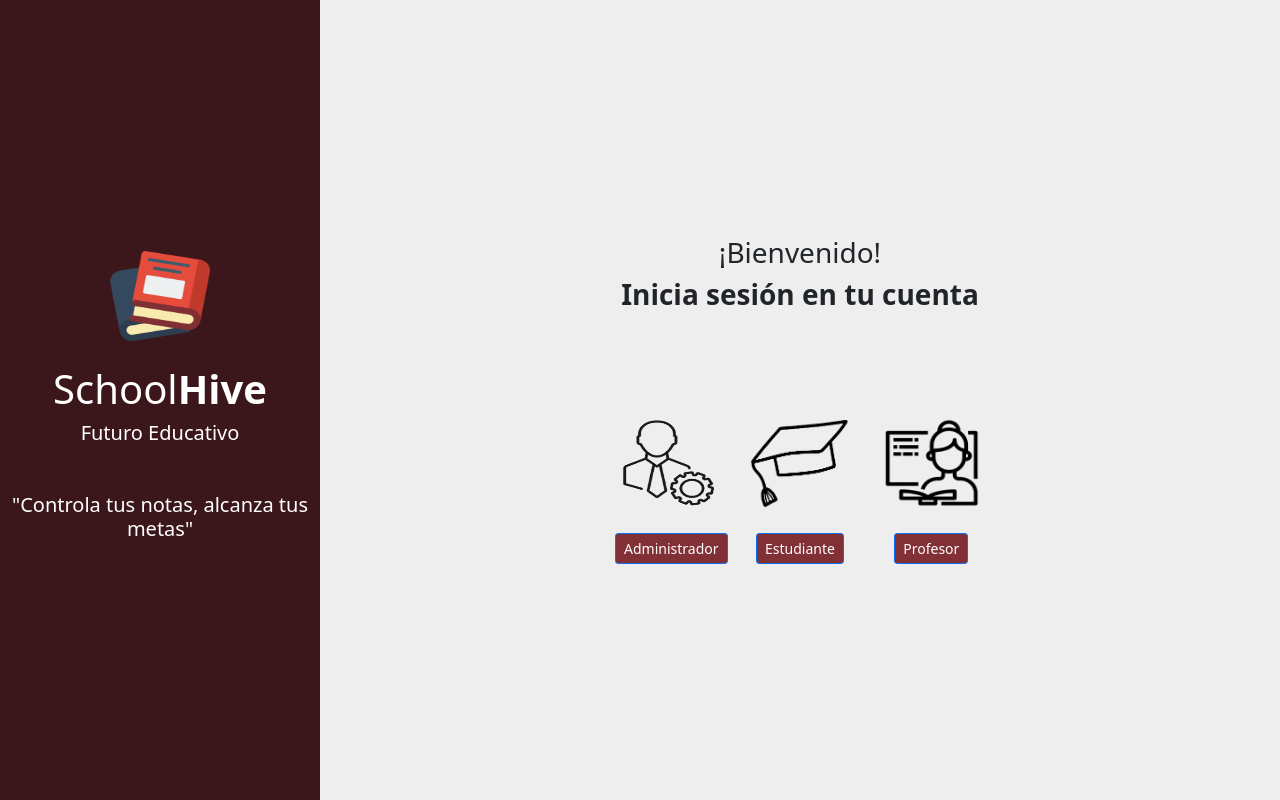
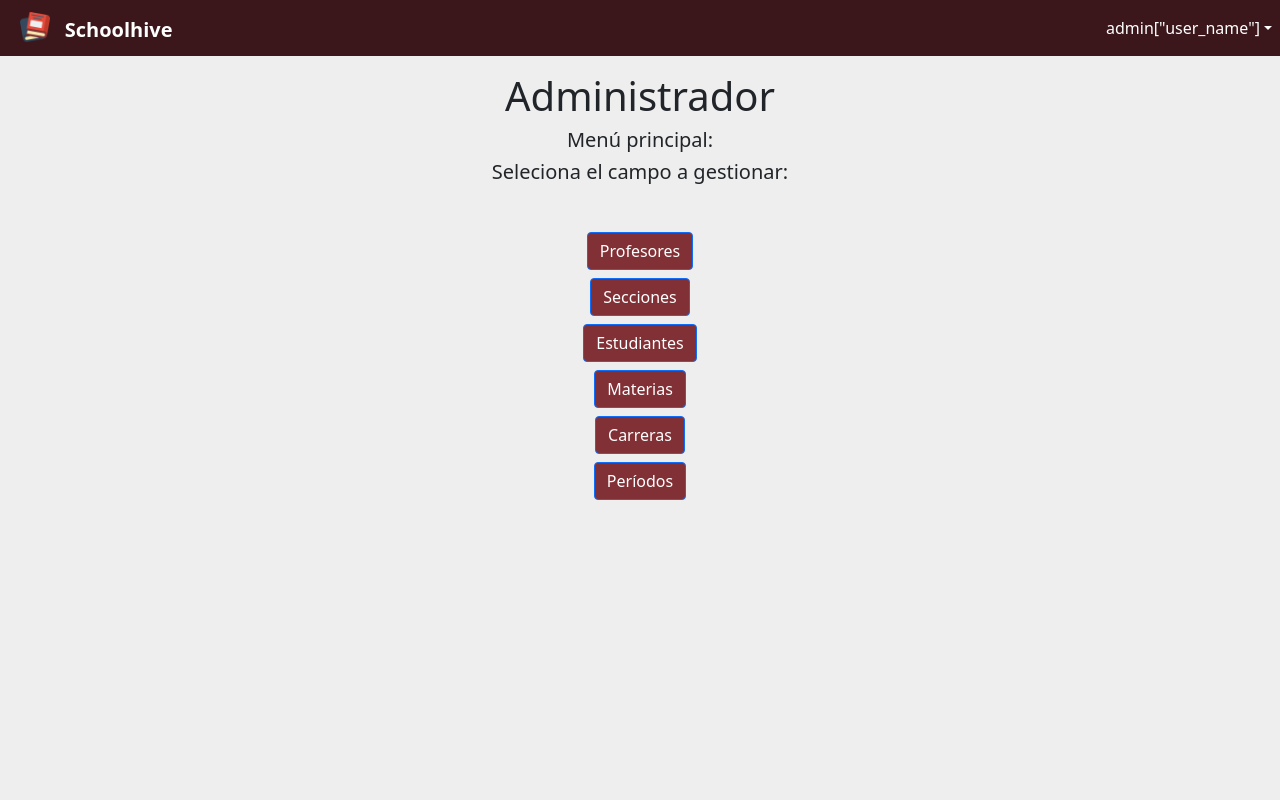
Before and after one commit to BarretoJuan/schoolhive, a Flask app: page /login in a window 1280 px wide. Run offline with Flask 3, Linux system fonts and the light colour scheme; some libraries are stand-ins or nearby versions.

Commit message:
adminMenu View

```diff
--- a/app.py
+++ b/app.py
@@ -2,9 +2,13 @@ from flask import Flask, render_template
 
 app = Flask(__name__)
 
+@app.route("/")
+def route():
+    return render_template("adminMenu.html")
+
 @app.route("/login")
 def hello_world():
-    return render_template("loginOptions.html")
+    return render_template("adminMenu.html")
 
 @app.route("/login/admin")
 def login_admin():
--- a/static/css/login.css
+++ b/static/css/login.css
@@ -71,3 +71,145 @@ html {
 .navbar {
   margin-bottom: 20px;
 }
+
+.navbar {
+  background-color: #3B171B;
+}
+
+/* Customize the color of the navbar links */
+.navbar-dark .navbar-nav .nav-link {
+  color: #ffffff;
+}
+
+/* Style the dropdown menu */
+.dropdown-menu {
+  background-color: #3B171B;
+  border: none;
+}
+
+/* Style the dropdown menu items */
+.dropdown-item {
+  color: #ffffff;
+}
+
+/* Style the dropdown menu items on hover */
+.dropdown-item:hover {
+  background-color: #3B171B;
+  color: #ffffff;
+}
+
+/* Style the dropdown toggle button */
+.navbar-dark .navbar-toggler {
+  border-color: #ffffff;
+}
+
+/* Style the dropdown toggle button icon */
+.navbar-dark .navbar-toggler-icon {
+  background-color: #ffffff;
+}
+
+
+/* Style the navbar brand */
+.navbar-brand {
+  color: #ffffff;
+  font-weight: bold;
+   /* Add padding to the right */
+}
+
+
+
+/* Add margin to the dropdown menu to position it to the left */
+.dropdown-menu-right {
+  right: 0;
+  left: auto;
+  padding-right: 40px; /* Add padding to the right */
+}
+
+/* Add margin to the navbar items to align them to the right */
+.navbar-nav.ml-auto {
+  margin-left: auto;
+}
+
+.navbar2 {
+  background-color: #ffffff;
+  /* Add additional styles for the second navbar */
+}
+
+.navbar2 .navbar-nav .nav-link {
+  color: #000000;
+  /* Customize the color of the navbar links for the second navbar */
+}
+
+.nav2text {
+  color: #000000;
+
+}
+
+  .alignleft {
+      left:0;
+      margin-left:0;
+      padding-left: 20px;
+      padding-top: 7px;
+  }
+
+  .rightalign {
+      right: 0;
+      left: auto;
+      padding-right: 40px;
+  }
+
+  .squircle {
+    position: absolute;
+    top: 1;
+    left: 1;
+    right: 1;
+    bottom: 1;
+    width: 80%;
+    height: 50%;
+    border-radius: 15%;
+    background-color: transparent;
+    border: 1px solid black;
+    box-sizing: border-box;
+  }
+
+  .line {
+    border-top: 1px solid black;
+    margin-top: 8px;
+  }
+
+
+
+  .form-signin {
+    width: 100%;
+    max-width: 400px;
+    padding: 15px;
+    margin: auto;
+  }
+
+  .form-signin .form-floating:focus-within {
+    z-index: 2;
+  }
+
+  .form-signin input[type="text"] {
+    margin-bottom: -1px;
+    border-bottom-right-radius: 0;
+    border-bottom-left-radius: 0;
+  }
+
+  .form-signin input[type="password"] {
+    margin-bottom: 10px;
+    border-top-left-radius: 0;
+    border-top-right-radius: 0;
+  }
+
+
+
+
+
+  .content {
+    padding: 20px;
+  }
+
+  .form-inline {
+    display: inline-block;
+  }
--- a/static/css/navbar.css
+++ b/static/css/navbar.css
@@ -1,25 +1,10 @@
 /* navbar.css */
 html,
-body {
-  height: 100%;
-}
+
 
 body {
-  display: flex;
-  align-items: left;
-  padding-top: 40px;
-  padding-bottom: 40px;
-  background-color: #3B171B;
-}
-
-body {
-  display: flex;
-  align-items: center;
-  padding-top: 40px;
-  padding-bottom: 40px;
   background-color: #eeeeee;
 }
-
 /* Customize the background color of the navbar */
 .navbar {
     background-color: #3B171B;
--- /dev/null
+++ b/templates/adminMenu.html
@@ -0,0 +1,53 @@
+{% extends './base.html' %}
+
+{% block title %}Login{% endblock %}
+
+{% block customCSS %}
+<link rel="stylesheet" href="{{ url_for('static', filename='css/navbar.css') }}">
+{% endblock %}
+
+{% block body %}
+    <nav class="navbar navbar-expand-sm navbar-dark">
+        <div class ="row">
+            <div class = "col-sm-3">
+                <a class="alignleft"></a>
+                <a href="/adminMenu"><img src="{{ url_for('static', filename='img/schoolhive.png') }}" alt="" width="30" height="30"/></a>
+            </div>
+            <div class = "col-sm-9" style="padding-top: 3px;">
+                <a class="navbar-brand" href="/adminMenu">Schoolhive</a>
+            </div>
+        </div>
+
+        <div class="collapse navbar-collapse" id="navbarsExample03">
+            <ul class="navbar-nav ml-auto">
+                <li class="nav-item dropdown">
+                    <!-- User dropdown menu -->
+                    <a class="nav-link dropdown-toggle" href="http://example.com" id="dropdown03" data-toggle="dropdown" aria-haspopup="true" aria-expanded="false">admin["user_name"]</a>
+                    <div class="dropdown-menu dropdown-menu-right" aria-labelledby="dropdown03">
+                        <a class="dropdown-item" href="/profile">Perfil</a>
+                        <a class="dropdown-item" href="/auth/logout">Cerrar sesión</a>
+                    </div>
+                </li>
+            </ul>
+        </div>
+    </nav>
+
+    <h1 class="mt-3">Administrador</h1>
+    <h5>Menú principal:</h5>
+    <h5 class="mb-5">Seleciona el campo a gestionar:</h5>
+
+
+        <div class="d-grid gap-2 col-4 mx-auto">
+            <a class="mx-auto" href="/admin/professorMenu"><button class="w-10 btn btn-md btn-primary" style="background-color: #813035;">Profesores</button></a>
+            <a class="mx-auto" href="/admin/sectionMenu"><button class="w-10 btn btn-md btn-primary" style="background-color: #813035;">Secciones</button></a>
+            <a class="mx-auto" href="/admin/studentMenu"><button class="w-10 btn btn-md btn-primary" style="background-color: #813035;">Estudiantes</button></a>
+            <a class="mx-auto" href="/admin/classMenu"><button class="w-10 btn btn-md btn-primary" style="background-color: #813035;">Materias</button></a>
+            <a class="mx-auto" href="/admin/majorMenu"><button class="w-10 btn btn-md btn-primary" style="background-color: #813035;">Carreras</button></a>
+            <a class="mx-auto" href="/admin/termMenu"><button class="w-10 btn btn-md btn-primary" style="background-color: #813035;">Períodos</button></a>
+        </div>
+
+
+
+    <script src="https://code.jquery.com/jquery-3.6.0.min.js"></script>
+    <script src="https://stackpath.bootstrapcdn.com/bootstrap/4.5.2/js/bootstrap.min.js"></script>
+{% endblock %}
```
